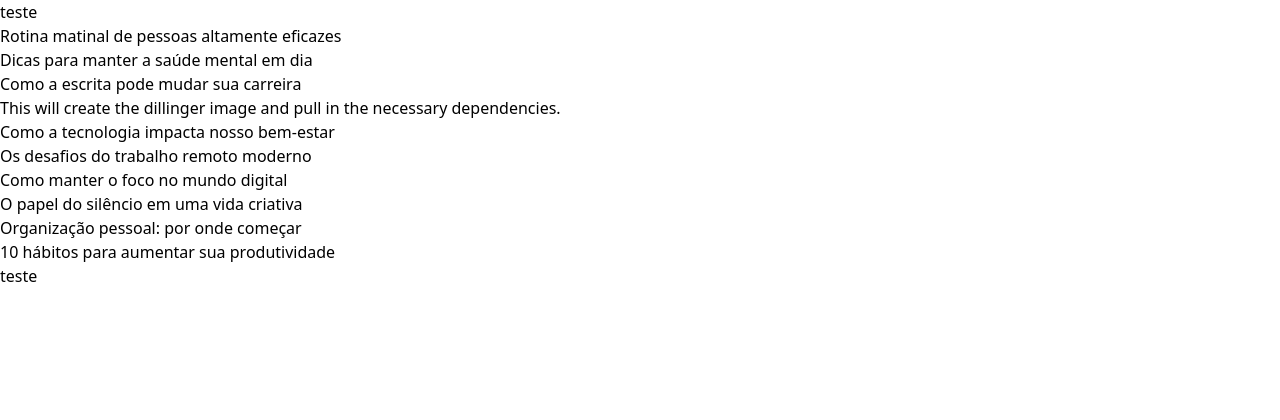
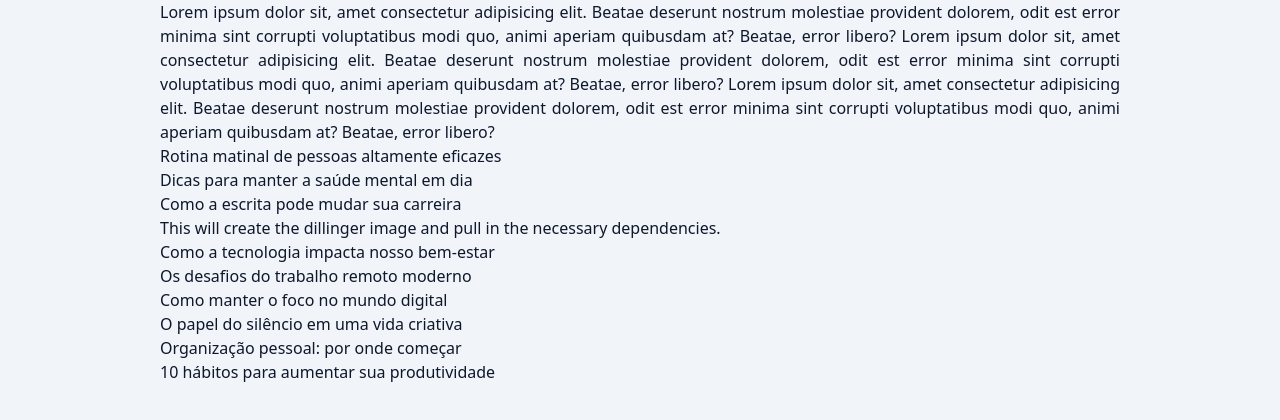
Before and after one commit to luzka1/next-blog, a Next.js app: page / in a window 1280 px wide. Shown: the top 420 px of the page. Built offline with nearby package versions, Linux system fonts and the light colour scheme.

Commit message:
componente de container

```diff
--- a/src/app/layout.tsx
+++ b/src/app/layout.tsx
@@ -12,7 +12,7 @@ export default function RootLayout({
   children: React.ReactNode;
 }>) {
   return (
-    <html lang="pt-BR">
+    <html lang="pt-BR" className="">
       <body>{children}</body>
     </html>
   );
--- a/src/app/page.tsx
+++ b/src/app/page.tsx
@@ -1,15 +1,27 @@
+import { Container } from "@/components/Container";
 import { PostsList } from "@/components/PostsList";
 import { SpinLoader } from "@/components/SpinLoader";
 import { Suspense } from "react";
 
 export default async function Home() {
   return (
-    <div>
-      <div>teste</div>
+    <Container>
+      <p className="text-justify">
+        Lorem ipsum dolor sit, amet consectetur adipisicing elit. Beatae
+        deserunt nostrum molestiae provident dolorem, odit est error minima sint
+        corrupti voluptatibus modi quo, animi aperiam quibusdam at? Beatae,
+        error libero? Lorem ipsum dolor sit, amet consectetur adipisicing elit.
+        Beatae deserunt nostrum molestiae provident dolorem, odit est error
+        minima sint corrupti voluptatibus modi quo, animi aperiam quibusdam at?
+        Beatae, error libero? Lorem ipsum dolor sit, amet consectetur
+        adipisicing elit. Beatae deserunt nostrum molestiae provident dolorem,
+        odit est error minima sint corrupti voluptatibus modi quo, animi aperiam
+        quibusdam at? Beatae, error libero?
+      </p>
+
       <Suspense fallback={<SpinLoader />}>
         <PostsList />
       </Suspense>
-      <div>teste</div>
-    </div>
+    </Container>
   );
 }
--- /dev/null
+++ b/src/components/Container/index.tsx
@@ -0,0 +1,7 @@
+export function Container({ children }: { children: React.ReactNode }) {
+  return (
+    <div className="text-slate-900 bg-slate-100 min-h-screen">
+      <div className="max-w-screen-lg mx-auto px-8">{children}</div>
+    </div>
+  );
+}
```
